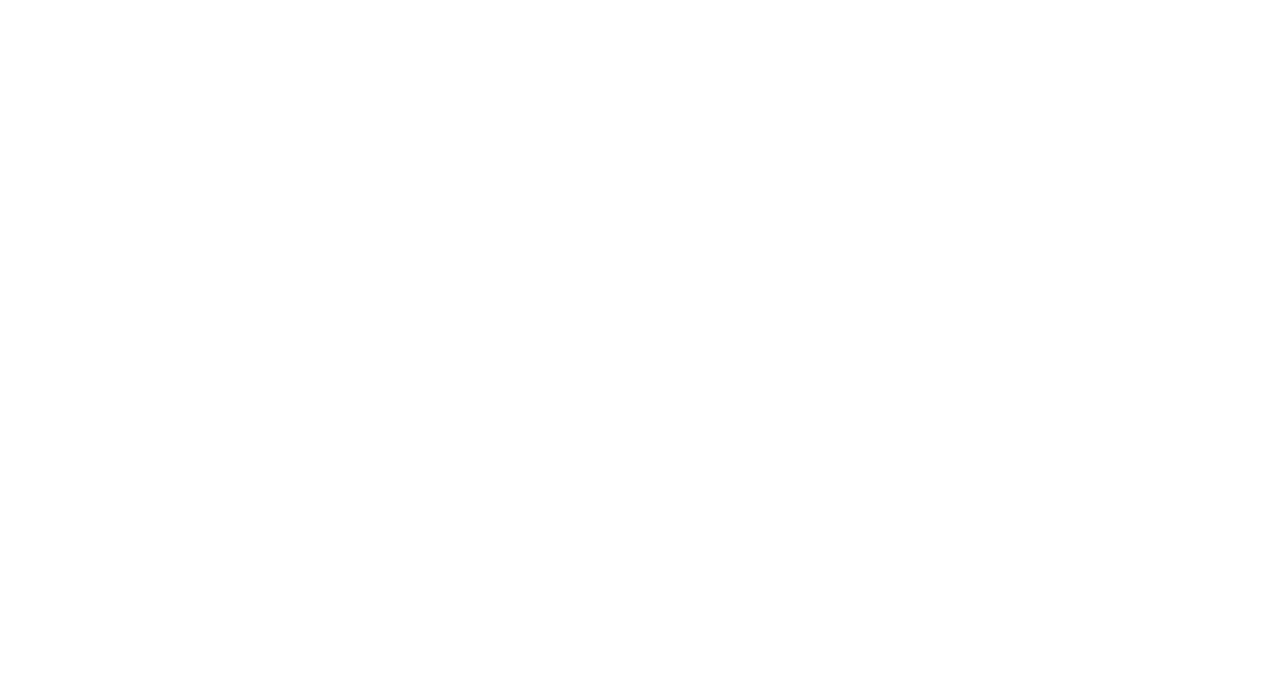
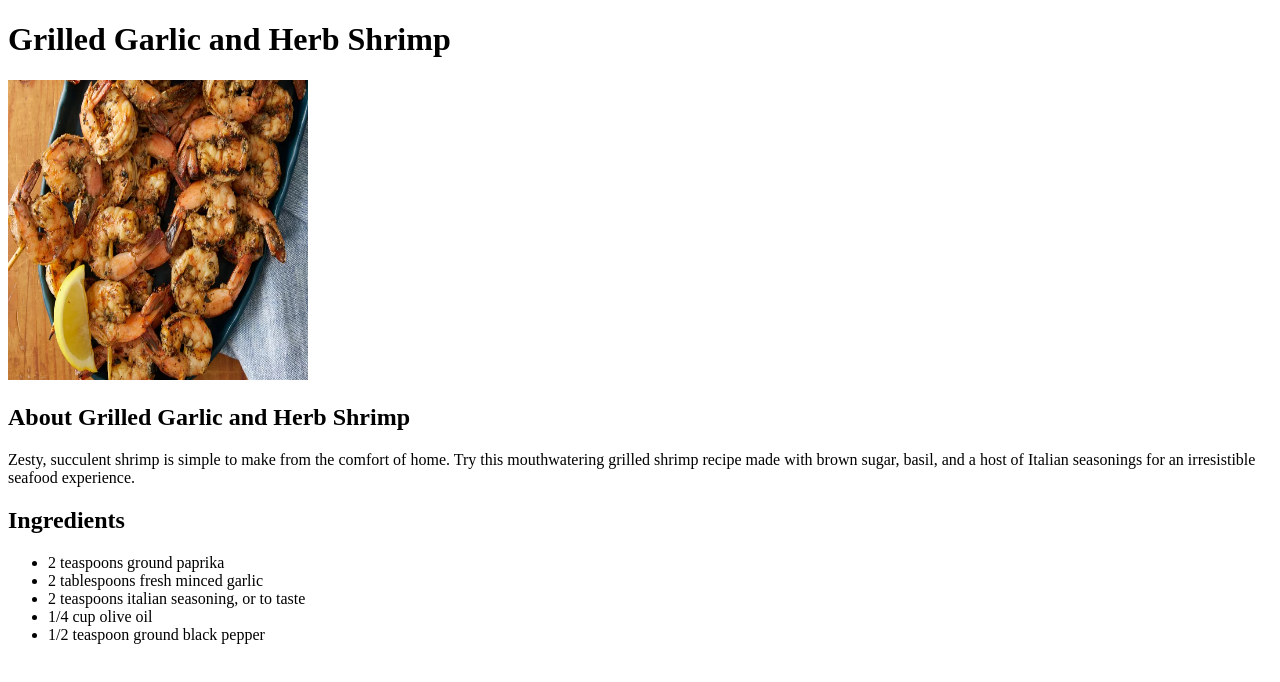
Before and after one commit to AmarisDavis/odin-recipies, a plain HTML site: page recipes/garlicshrimp.html in a window 1280 px wide. Drawn offline with Linux system fonts and the light colour scheme.

Commit message:
Add shrimps.png

```diff
--- a/recipes/garlicshrimp.html
+++ b/recipes/garlicshrimp.html
@@ -0,0 +1,27 @@
+<!DOCTYPE html>
+<html lang="en">
+<head>
+    <meta charset="UTF-8">
+    <meta name="viewport" content="width=device-width, initial-scale=1.0">
+    <title>Grilled Garlic and Herb Shrimp</title>
+</head>
+<body>
+    <h1> Grilled Garlic and Herb Shrimp</h1>
+    <img src = "../imgs/shrimps.png" height="300" width=" 300">
+
+    <h2>About Grilled Garlic and Herb Shrimp</h2>
+    <p> Zesty, succulent shrimp is simple to make from the comfort of home.
+        Try this mouthwatering grilled shrimp recipe made with brown sugar,
+        basil, and a host of Italian seasonings for an irresistible seafood experience.</p>
+
+    <h2> Ingredients</h2>
+    <ul>
+        <li> 2 teaspoons ground paprika</li>
+        <li> 2 tablespoons fresh minced garlic </li>
+        <li> 2 teaspoons italian seasoning, or to taste </li>
+        <li> 1/4 cup olive oil </li>
+        <li> 1/2 teaspoon ground black pepper </li>
+    </ul>
+
+</body>
+</html>
```
Also changed, not shown: index.html (+1 -1 lines), imgs/shrimps.png (added).
